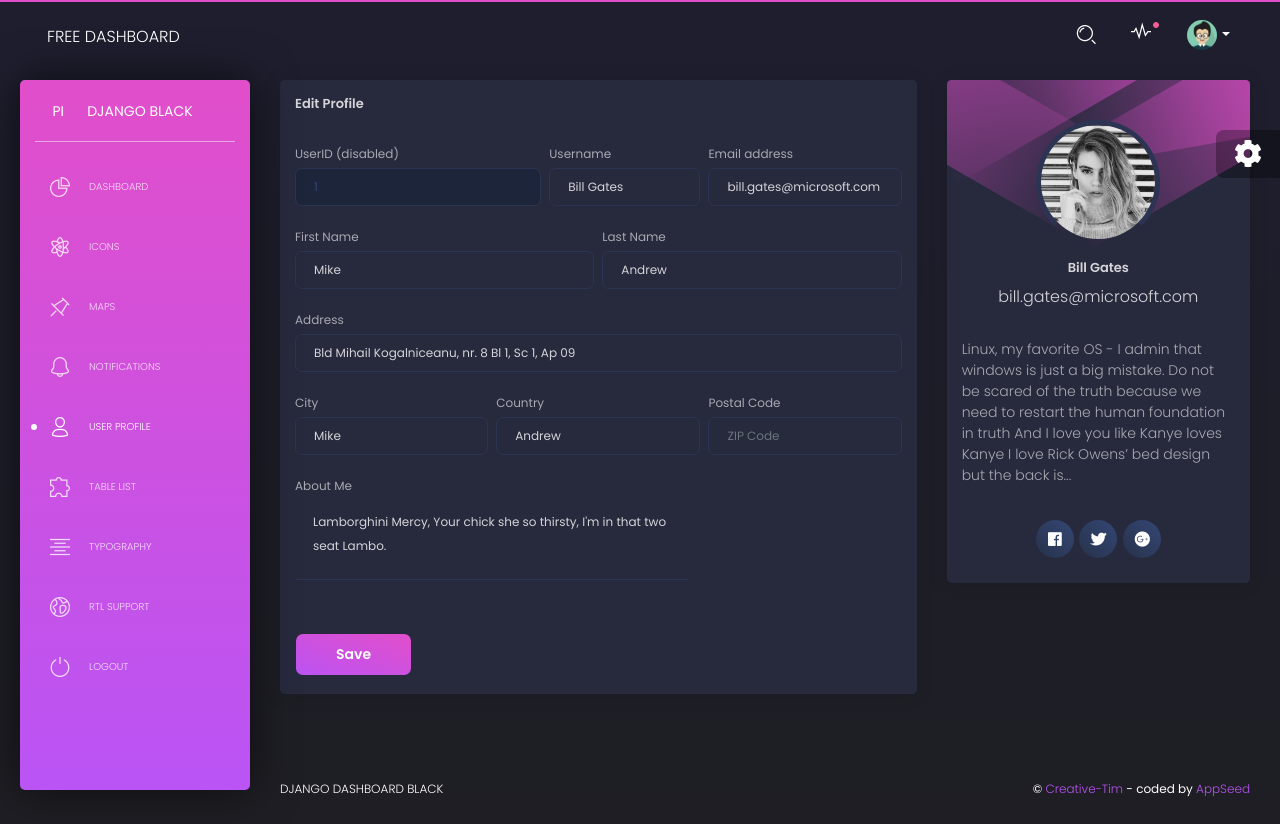
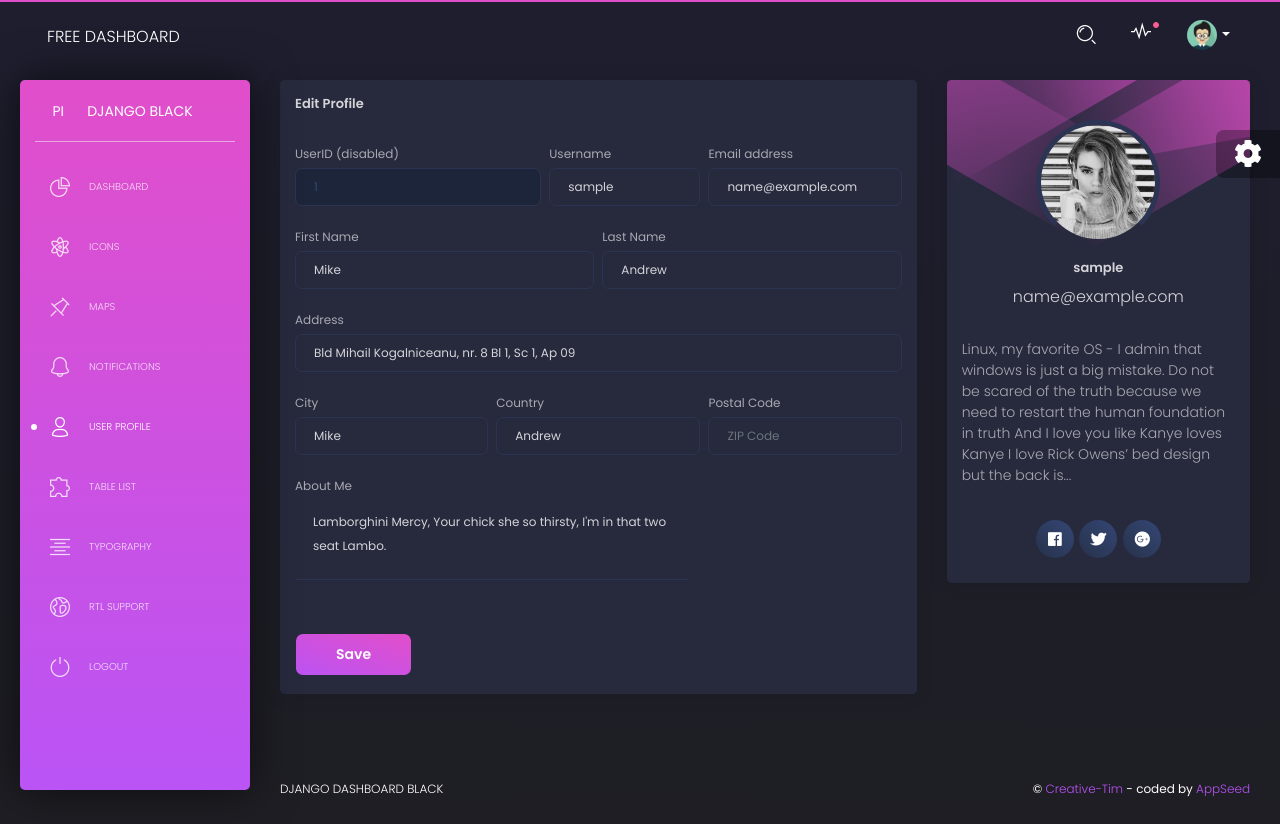
Before and after one commit to luckyguy0311/Django_Black_Dashboard, a Django app: page /page-user.html in a window 1280 px wide. Run offline with Django 3.2, Linux system fonts and the light colour scheme; the visitor is signed in with stand-in values (Sample User, id 1); some libraries are stand-ins or nearby versions.

Commit message:
User.html - Use the information from DB

```diff
--- a/core/templates/page-user.html
+++ b/core/templates/page-user.html
@@ -19,19 +19,19 @@
             <div class="col-md-5 pr-md-1">
               <div class="form-group">
                 <label>UserID (disabled)</label>
-                <input type="text" class="form-control" disabled="" value="1">
+                <input type="text" class="form-control" disabled="" value="{{ request.user.id }}">
               </div>
             </div>
             <div class="col-md-3 px-md-1">
               <div class="form-group">
                 <label>Username</label>
-                <input type="text" class="form-control" value="Bill Gates">
+                <input type="text" class="form-control" value="{{ request.user.username }}">
               </div>
             </div>
             <div class="col-md-4 pl-md-1">
               <div class="form-group">
                 <label for="exampleInputEmail1">Email address</label>
-                <input type="email" class="form-control" value="bill.gates@microsoft.com">
+                <input type="email" class="form-control" value="{{ request.user.email }}">
               </div>
             </div>
           </div>
@@ -104,11 +104,11 @@
             <a href="javascript:void(0)">
               <img class="avatar" src="/static/assets/img/emilyz.jpg" alt="Bill Gates photo - when buys a Linux.">
               <h5 class="title">
-                Bill Gates
+                {{ request.user.username }}
               </h5>
             </a>
             <p class="description">
-              bill.gates@microsoft.com
+              {{ request.user.email }}
             </p>
           </div>
         </p>
```
